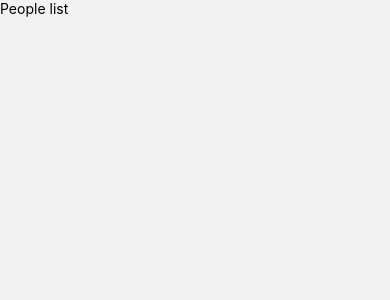
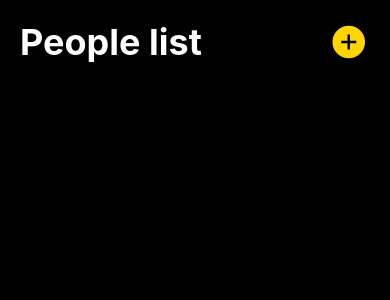
Before and after one commit to auza0002/ReactNativeGifter, a React Native app: screen / in a window 390 px wide. Shown: the top 300 px of the page. Built offline with nearby package versions, Linux system fonts and the light colour scheme.

Commit message:
app working

```diff
--- a/App.js
+++ b/App.js
@@ -1,30 +1,77 @@
 import { StatusBar } from "expo-status-bar";
 import { useState, useEffec } from "react";
 import { StyleSheet, Text, View } from "react-native";
-// screens
 import PeopleScreen from "./screens/PeopleScreen/PeopleScreen";
 import IdeaScreen from "./screens/IdeaScreen/IdeaScreen";
 import AddPersonScreen from "./screens/AddPersonScreen/AddPersonScreen";
 import AddIdeaScreen from "./screens/AddIdeaScreen/AddIdeaScreen";
-// screens
-// navigation
 import { NavigationContainer } from "@react-navigation/native";
 import { createNativeStackNavigator } from "@react-navigation/native-stack";
-// navigation
-// context
 import { MyDataProvider } from "./context/AsyncStorage";
-// context
-// safe area
 import { SafeAreaView, SafeAreaProvider } from "react-native-safe-area-context";
-// safe area
+import { ThemeProvider } from "@rneui/themed";
+import { createTheme } from "@rneui/themed";
+const Stack = createNativeStackNavigator();
+const theme = createTheme({
+  mode: "dark",
+  colors: {
+    mode: "dark",
+    background: "#000000", // A slightly darker background color
+    error: {
+      mode: "dark",
+      background: "#222222",
+      text: "#cc0000",
+    },
+    primary: "#555555",
+    primaryPressed: "#444444",
+    delete: "#ff0000",
+    deletePressed: "#cc0000",
+    yellow: "#ffd500",
+    text: {
+      white: "#ffffff",
+      primary: "#dddddd",
+      secondary: "#bbbbbb",
+    },
+  },
+  typography: {
+    title: {
+      fontSize: 36,
+      fontWeight: "bold",
+    },
+    title2: {
+      fontSize: 32,
+      fontWeight: "bold",
+    },
+    title3: {
+      fontSize: 28,
+      fontWeight: "bold",
+    },
+    subtitle: {
+      fontSize: 24,
+      fontWeight: "bold",
+    },
+    body: {
+      fontSize: 20,
+      fontWeight: "normal",
+    },
+    bodyLarge: {
+      fontSize: 24,
+      fontWeight: "normal",
+    },
+    small: {
+      fontSize: 14,
+      fontWeight: "normal",
+    },
+  },
+});
 
-const Stack = createNativeStackNavigator();
 export default function App() {
   return (
     <MyDataProvider>
+      <ThemeProvider theme={theme}>
         <SafeAreaProvider>
           <SafeAreaView
-          style={{ flex: 1 }}
+            style={{ backgroundColor: "#000000", flex: 1, padding: 10 }}
             edges={["right", "bottom", "left", "top"]}
           >
             <NavigationContainer initialRouteName="People list">
@@ -32,11 +79,15 @@ export default function App() {
                 <Stack.Screen name="People list" component={PeopleScreen} />
                 <Stack.Screen name="Add Screen" component={AddPersonScreen} />
                 <Stack.Screen name="Idea Screen" component={IdeaScreen} />
-              <Stack.Screen name="Add Idea Screen" component={AddIdeaScreen} />
+                <Stack.Screen
+                  name="Add Idea Screen"
+                  component={AddIdeaScreen}
+                />
               </Stack.Navigator>
             </NavigationContainer>
           </SafeAreaView>
         </SafeAreaProvider>
+      </ThemeProvider>
     </MyDataProvider>
   );
 }
--- a/context/AsyncStorage.js
+++ b/context/AsyncStorage.js
@@ -1,49 +1,34 @@
+import { createContext, useState, useContext, useEffect } from "react";
 import AsyncStorage from "@react-native-async-storage/async-storage";
-import { createContext, useState, useContext, useEffect } from "react";
 
-// function to save data
-const storageData = async (newValue) => {
-  try {
-    const jsonValue = JSON.stringify(newValue);
-    await AsyncStorage.setItem("Reac_Gifter_App_Storage", jsonValue);
-  } catch (e) {
-    console.log(e);
-  }
-};
-
-// function to get Data
-const getData = async () => {
-  try {
-    const jsonValue = await AsyncStorage.getItem("Reac_Gifter_App_Storage");
-    return jsonValue != null ? JSON.parse(jsonValue) : null;
-  } catch (e) {
-    console.log(e);
-  }
-};
-
-const MyDataContext = createContext();
+const MyDataContext = createContext(); // Create the context object
 
 function MyDataProvider(props) {
   const [data, setData] = useState([]);
 
   useEffect(() => {
-    getData().then((dataResult) => {
-      setData(dataResult);
+    AsyncStorage.getItem("React_Native_App_Gifter").then((list) => {
+      list = list === null ? [] : JSON.parse(list);
+      setData(list);
     });
   }, []);
 
   async function updateStorageData(list) {
-    await storageData(list);
     setData(list);
+    await AsyncStorage.setItem("React_Native_App_Gifter", JSON.stringify(list));
   }
 
   return (
-    <MyDataContext.Provider value={[data, updateStorageData]} {...props} />
+    <MyDataContext.Provider value={[data, updateStorageData]}>
+      {props.children}
+    </MyDataContext.Provider>
   );
 }
 
 function useMyData() {
-  return useContext(MyDataContext) || [];
+  const context = useContext(MyDataContext);
+  if (!context) throw new Error("Not inside the Provider");
+  return context;
 }
 
 export { useMyData, MyDataProvider };
--- a/screens/PeopleScreen/PeopleScreen.js
+++ b/screens/PeopleScreen/PeopleScreen.js
@@ -1,23 +1,148 @@
 import { Pressable, Text, View, FlatList } from "react-native";
+import { ListItem } from "@rneui/themed";
+import Ionicons from "@expo/vector-icons/Ionicons";
+import { FontAwesome5 } from "@expo/vector-icons";
 import { useMyData } from "../../context/AsyncStorage";
+import { useTheme } from "@rneui/themed";
+import { Button } from "@rneui/themed";
+import { useEffect } from "react";
 const PeopleScreen = ({ navigation }) => {
-  const [data, setData] = useMyData([]);
-  console.log(data);
+  const { theme, updateTheme } = useTheme();
+  const [dataUser, setDataUser] = useMyData([]);
+
+  const ListItemSwipeable = ({ data }) => {
+    return (
+      <ListItem.Swipeable
+        leftWidth={80}
+        rightWidth={90}
+        minSlideWidth={40}
+        rightContent={(action) => (
+          <Button
+            containerStyle={{
+              flex: 1,
+              justifyContent: "center",
+              backgroundColor: theme.colors.deletePressed,
+            }}
+            type="clear"
+            icon={{ name: "delete-outline", color: theme.colors.text.white }}
+            onPress={action}
+          />
+        )}
+      >
+        <ListItem
+          bottomDivider
+          style={{
+            flexDirection: "row",
+          }}
+        >
+          <FontAwesome5
+            name="gifts"
+            size={24}
+            color={theme.colors.text.secondary}
+          />
+          <ListItem.Content style={{ flex: 1 }}>
+            <ListItem.Title
+              style={{
+                color: theme.colors.text.white,
+                fontSize: theme.typography.body.fontSize,
+                fontWeight: theme.typography.subtitle.fontWeight,
+              }}
+            >
+              {data.name}
+            </ListItem.Title>
+            <ListItem.Subtitle
+              style={{
+                color: theme.colors.text.primary,
+                fontSize: theme.typography.small.fontSize,
+                fontWeight: theme.typography.small.fontWeight,
+              }}
+            >
+              {data.dob}
+            </ListItem.Subtitle>
+          </ListItem.Content>
+          <ListItem.Chevron color="white" />
+        </ListItem>
+      </ListItem.Swipeable>
+    );
+  };
+  const ListItemEmpty = () => {
+    <View>
+      <Text>Empty</Text>
+    </View>;
+  };
   return (
-    <View>
-      <Text>People list</Text>
-      {/* <FlatList /> */}
-      {/* <Pressable
-        onPress={() => {
-          navigation.navigate("Add Screen");
+    <View style={{ backgroundColor: theme.colors.background, flex: 1 }}>
+      <View
+        style={{
+          flexDirection: "row",
+          justifyContent: "space-between",
+          alignItems: "center",
+          padding: 10,
         }}
       >
-        <Text>Players</Text>
-      </Pressable> */}
+        <Text
+          style={{
+            color: theme.colors.text.white,
+            fontSize: theme.typography.title.fontSize,
+            fontWeight: theme.typography.title.fontWeight,
+          }}
+        >
+          People list
+        </Text>
+        <Ionicons
+          name="md-add-circle-sharp"
+          size={40}
+          color={theme.colors.yellow}
+        />
+      </View>
+      <FlatList
+        data={dataUser}
+        renderItem={({ item }) => (
+          <ListItemSwipeable data={item} key={item.uid} />
+        )}
+        ListEmptyComponent={<ListItemEmpty />}
+      />
     </View>
   );
 };
-const peopleList = (data) => {
-  return <Text>Hello there</Text>;
-};
+
 export default PeopleScreen;
+
+// const people = [
+//   {
+//     id: "d825796c-4fc1-4879-ad86-048ece61358b999999999999999",
+//     name: "Habib",
+//     dob: "1987-07-22",
+//     ideas: [],
+//   },
+//   {
+//     id: "d825796c-4fc1-4879-ad86-048ece61358b",
+//     name: "Mr Man",
+//     dob: "1983-07-22",
+//     ideas: [],
+//   },
+//   {
+//     id: "unique-id-1",
+//     name: "John Doe",
+//     dob: "1995-05-15",
+//     ideas: [],
+//   },
+//   {
+//     id: "unique-id-2",
+//     name: "Jane Smith",
+//     dob: "1989-02-10",
+//     ideas: [],
+//   },
+//   {
+//     id: "unique-id-3",
+//     name: "Alice Johnson",
+//     dob: "2001-11-30",
+//     ideas: [],
+//   },
+//   {
+//     id: "unique-id-4",
+//     name: "Bob Johnson",
+//     dob: "1978-03-07",
+//     ideas: [],
+//   },
+// ];
```
Lines whose indentation alone changed are shown as unchanged.
